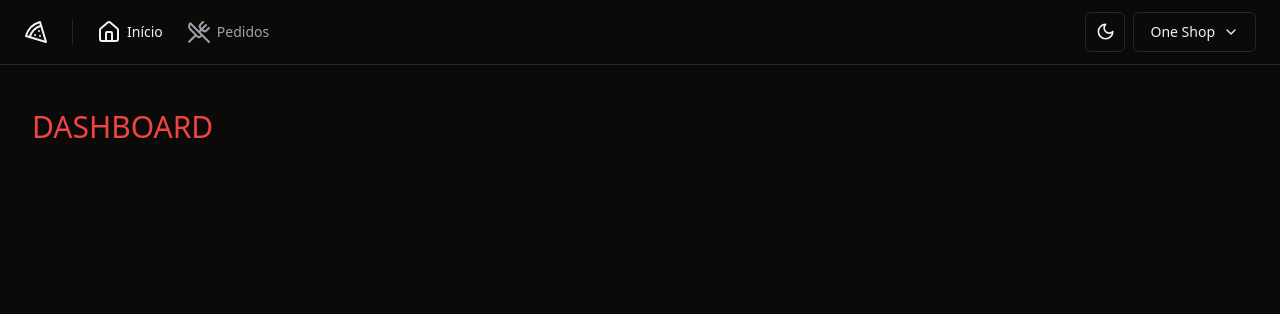
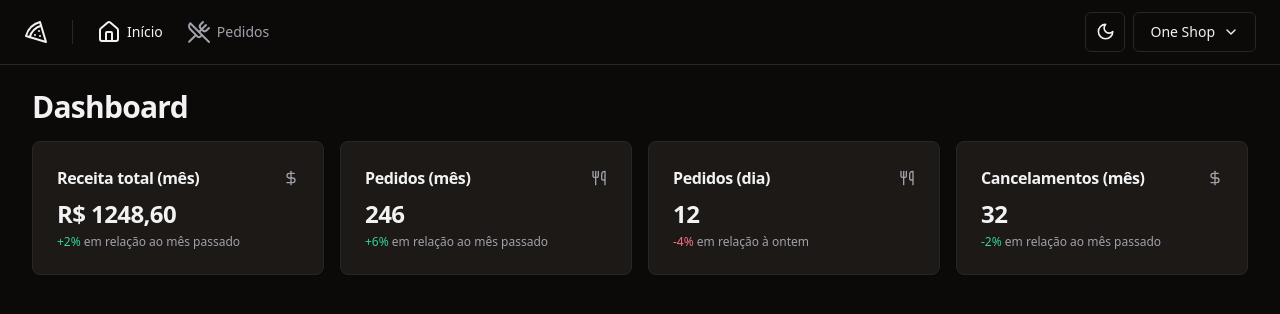
Before and after one commit to Gui-dev/one-shop, a React (Vite) app: page / in a window 1280 px wide. Shown: the top 314 px of the page. Built offline with nearby package versions, Linux system fonts and the light colour scheme.

Commit message:
feat: add month canceled orders amount card component

```diff
--- /dev/null
+++ b/src/components/ui/card.tsx
@@ -0,0 +1,79 @@
+import * as React from "react"
+
+import { cn } from "@/lib/utils"
+
+const Card = React.forwardRef<
+  HTMLDivElement,
+  React.HTMLAttributes<HTMLDivElement>
+>(({ className, ...props }, ref) => (
+  <div
+    ref={ref}
+    className={cn(
+      "rounded-lg border bg-card text-card-foreground shadow-sm",
+      className
+    )}
+    {...props}
+  />
+))
+Card.displayName = "Card"
+
+const CardHeader = React.forwardRef<
+  HTMLDivElement,
+  React.HTMLAttributes<HTMLDivElement>
+>(({ className, ...props }, ref) => (
+  <div
+    ref={ref}
+    className={cn("flex flex-col space-y-1.5 p-6", className)}
+    {...props}
+  />
+))
+CardHeader.displayName = "CardHeader"
+
+const CardTitle = React.forwardRef<
+  HTMLParagraphElement,
+  React.HTMLAttributes<HTMLHeadingElement>
+>(({ className, ...props }, ref) => (
+  <h3
+    ref={ref}
+    className={cn(
+      "text-2xl font-semibold leading-none tracking-tight",
+      className
+    )}
+    {...props}
+  />
+))
+CardTitle.displayName = "CardTitle"
+
+const CardDescription = React.forwardRef<
+  HTMLParagraphElement,
+  React.HTMLAttributes<HTMLParagraphElement>
+>(({ className, ...props }, ref) => (
+  <p
+    ref={ref}
+    className={cn("text-sm text-muted-foreground", className)}
+    {...props}
+  />
+))
+CardDescription.displayName = "CardDescription"
+
+const CardContent = React.forwardRef<
+  HTMLDivElement,
+  React.HTMLAttributes<HTMLDivElement>
+>(({ className, ...props }, ref) => (
+  <div ref={ref} className={cn("p-6 pt-0", className)} {...props} />
+))
+CardContent.displayName = "CardContent"
+
+const CardFooter = React.forwardRef<
+  HTMLDivElement,
+  React.HTMLAttributes<HTMLDivElement>
+>(({ className, ...props }, ref) => (
+  <div
+    ref={ref}
+    className={cn("flex items-center p-6 pt-0", className)}
+    {...props}
+  />
+))
+CardFooter.displayName = "CardFooter"
+
+export { Card, CardHeader, CardFooter, CardTitle, CardDescription, CardContent }
--- a/src/pages/app/dashboard.tsx
+++ /dev/null
@@ -1,12 +0,0 @@
-import { Helmet } from 'react-helmet-async'
-
-export const Dashboard = () => {
-  return (
-    <>
-      <Helmet title="Dashboard" />
-      <div>
-        <h1 className="mt-5 text-3xl text-red-500">DASHBOARD</h1>
-      </div>
-    </>
-  )
-}
--- /dev/null
+++ b/src/pages/app/dashboard/dashboard.tsx
@@ -0,0 +1,24 @@
+import { Helmet } from 'react-helmet-async'
+
+import { DaysOrdersAmountCard } from './days-orders-amount-card'
+import { MonthCanceledOrdersAmountCard } from './month-canceled-orders-amount-card'
+import { MonthOrdersAmountCard } from './month-orders-amount-card'
+import { MonthRevenueCard } from './month-revenue-card'
+
+export const Dashboard = () => {
+  return (
+    <>
+      <Helmet title="Dashboard" />
+      <div className="flex flex-col gap-4">
+        <h1 className="text-3xl font-bold tracking-tight">Dashboard</h1>
+
+        <div className="grid grid-cols-4 gap-4">
+          <MonthRevenueCard />
+          <MonthOrdersAmountCard />
+          <DaysOrdersAmountCard />
+          <MonthCanceledOrdersAmountCard />
+        </div>
+      </div>
+    </>
+  )
+}
--- /dev/null
+++ b/src/pages/app/dashboard/month-canceled-orders-amount-card.tsx
@@ -0,0 +1,23 @@
+import { DollarSign } from 'lucide-react'
+
+import { Card, CardContent, CardHeader, CardTitle } from '@/components/ui/card'
+
+export const MonthCanceledOrdersAmountCard = () => {
+  return (
+    <Card>
+      <CardHeader className="flex-row items-center justify-between space-y-0 pb-2">
+        <CardTitle className="text-base font-semibold">
+          Cancelamentos (mês)
+        </CardTitle>
+        <DollarSign className="h4 w-4 text-muted-foreground" />
+      </CardHeader>
+      <CardContent className="space-y-1">
+        <span className="text-2xl font-bold tracking-tight">32</span>
+        <p className="text-xs text-muted-foreground">
+          <span className="text-emerald-500 dark:text-emerald-400">-2%</span> em
+          relação ao mês passado
+        </p>
+      </CardContent>
+    </Card>
+  )
+}
--- a/src/routes/router.tsx
+++ b/src/routes/router.tsx
@@ -2,7 +2,7 @@
 
 import { AppLayout } from '@/pages/_layouts/app'
 import { AuthLayout } from '@/pages/_layouts/auth'
-import { Dashboard } from '@/pages/app/dashboard'
+import { Dashboard } from '@/pages/app/dashboard/dashboard'
 import { Orders } from '@/pages/app/orders/orders'
 import { SignIn } from '@/pages/auth/sign-in'
 import { SignUp } from '@/pages/auth/sign-up'
```
